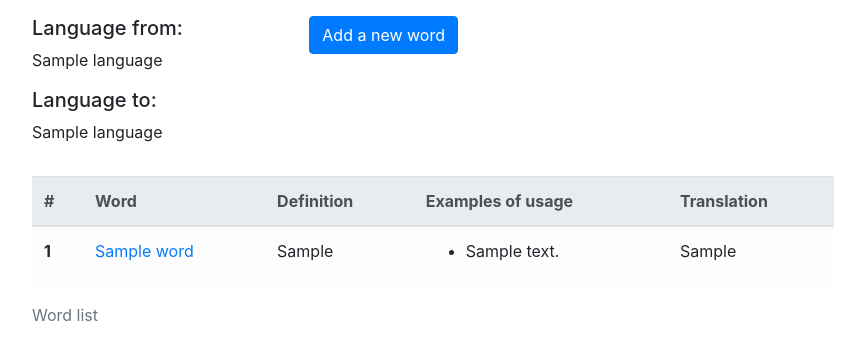
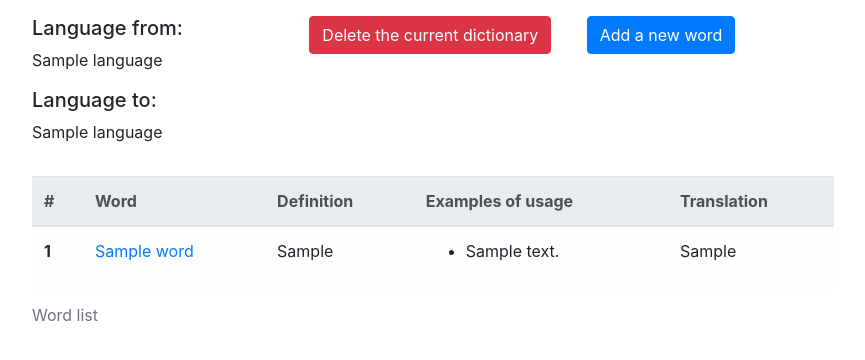
Before and after one commit to 44Schwarz/dictionary, a Django app: page /dictionaries/1 in a window 1280 px wide. Shown: the part 56-416 px from the top of the page, without its empty margins (207-1072 px from the left). Run offline with Django 3.2, Linux system fonts and the light colour scheme; a user stored in the database is signed in; tables that the repository leaves empty hold one stand-in row (values such as "Sample post"); some libraries are stand-ins or nearby versions.

Commit message:
Apply a feature of deleting dictionaries

```diff
--- a/main/static/main/scripts.js
+++ b/main/static/main/scripts.js
@@ -26,10 +26,10 @@ function addWordFunc() {
 
   $.ajax({
     type: "POST",
-    url: "#",
-    data: {csrfmiddlewaretoken: csrftoken, 'word': $('#word').val(), 'definition': $('#definition').val(), 'usage': $('#usage').val(), 'translation': $('#translation').val()},
+    url: "/add_word/",
+    data: {csrfmiddlewaretoken: csrftoken, 'add': true, 'delete': false, 'word': $('#word').val(), 'definition': $('#definition').val(), 'usage': $('#usage').val(), 'translation': $('#translation').val()},
     success: function (data) {
-      if (data['created']) {
+      if (data['done']) {
         location.reload();
       }
       else {
@@ -45,9 +45,9 @@ function editWordFunc() {
   $.ajax({
     type: "POST",
     url: "#",
-    data: {csrfmiddlewaretoken: csrftoken, 'word_id': $('#idModal').val(), 'word': $('#word').val(), 'definition': $('#definition').val(), 'usage': $('#usage').val(), 'translation': $('#translation').val()},
+    data: {csrfmiddlewaretoken: csrftoken, 'add': false, 'delete': false, 'word_id': $('#idModal').val(), 'word': $('#word').val(), 'definition': $('#definition').val(), 'usage': $('#usage').val(), 'translation': $('#translation').val()},
     success: function (data) {
-      if (data['created']) {
+      if (data['done']) {
         location.reload();
       }
       else {
@@ -58,17 +58,30 @@ function editWordFunc() {
 }
 
 function editModalPopulate(word, word_id, definition, usages, translation) {
-  $( document ).ready(function() {
-    // console.log(word, word_id, definition, usages, translation);
     $('#wordModal').val(word);
     $('#defModal').val(definition);
     $('#usgModal').val(usages.join('\n'));
     $('#translModal').val(translation);
 
     $('#idModal').val(word_id);
+}
 
-    // console.log($('#idModal').val());
+function deleteWord(word_id) {
+  let csrftoken = jQuery("[name=csrfmiddlewaretoken]").val();
 
+  $.ajax({
+    type: "POST",
+    url: "#",
+    data: {csrfmiddlewaretoken: csrftoken, 'add': false, 'delete': true, 'word_id': word_id},
+    success: function (data) {
+      console.log(data);
+      if (data['done']) {
+        location.reload();
+      }
+      else {
+
+      }
+    }
   });
 
 }
--- a/main/templates/main/dictionary.html
+++ b/main/templates/main/dictionary.html
@@ -14,6 +14,13 @@
         <p>{{ dict.language_to }}</p>
       </div>
 
+      <div class="col-sm">
+        <form action="/dictionaries/delete_dict/" method="post">
+          {% csrf_token %}
+          <input name="dict_id" value="{{ dict.id }}" hidden>
+          <button type="submit" class="btn btn-danger">Delete the current dictionary</button>
+        </form>
+      </div>
       <div class="col-sm">
         <button type="button" class="btn btn-primary" data-toggle="modal" data-target="#addModal">Add a new word</button>
       </div>
@@ -81,6 +88,7 @@
         <div class="modal-footer">
 {#          <button type="button" class="btn btn-primary" onclick="editWordFunc()">Save changes</button>#}
           <button type="button" class="btn btn-secondary" data-dismiss="modal">Close</button>
+          <button type="button" class="btn btn-danger" onclick="deleteWord()">Delete</button>
         </div>
       </div>
     </div>
--- a/main/urls.py
+++ b/main/urls.py
@@ -17,6 +17,8 @@ from django.urls import path
 from . import views
 
 urlpatterns = [
-    path('', views.all_dictionaries),
+    path('', views.all_dictionaries, name='dictionaries_list'),
     path('<dict_id>', views.detail),
+    path('add_word/', views.add_word),
+    path('delete_dict/', views.delete_dict),
 ]
--- a/main/views.py
+++ b/main/views.py
@@ -3,7 +3,8 @@ from .models import Language, Dictionary, Word
 from django.views.decorators.http import require_http_methods
 from django.contrib.auth.decorators import login_required, user_passes_test
 from django.http import JsonResponse
-from django.http.response import HttpResponseForbidden
+from django.http.response import HttpResponseForbidden, HttpResponseRedirect
+from django.urls import reverse
 from django.views import View
 from django.contrib.auth.mixins import UserPassesTestMixin
 
@@ -110,10 +111,6 @@ def add_word(request):
 @login_required
 @require_http_methods(["POST"])
 def delete_dict(request):
-    try:
-        d_id = request.POST.get('dict_id')
-        Dictionary.objects.filter(user=request.user).get(pk=d_id).delete()
+    Dictionary.objects.filter(user=request.user).get(pk=request.POST.get('dict_id')).delete()
 
-        return JsonResponse({'result': 'success'})
-    except:
-        return JsonResponse({'result': 'fail'})
+    return HttpResponseRedirect(reverse('dictionaries_list'))
```
